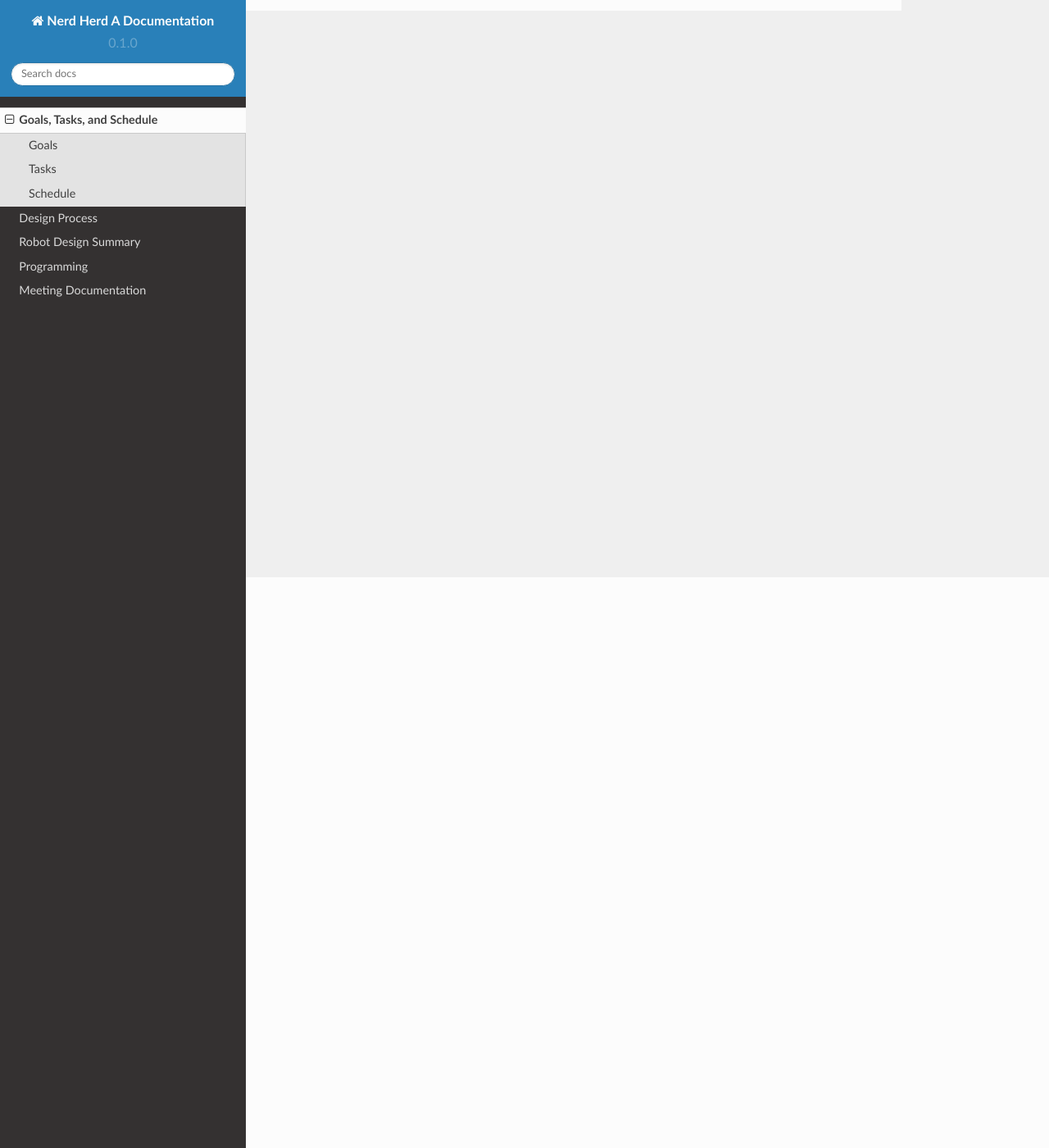
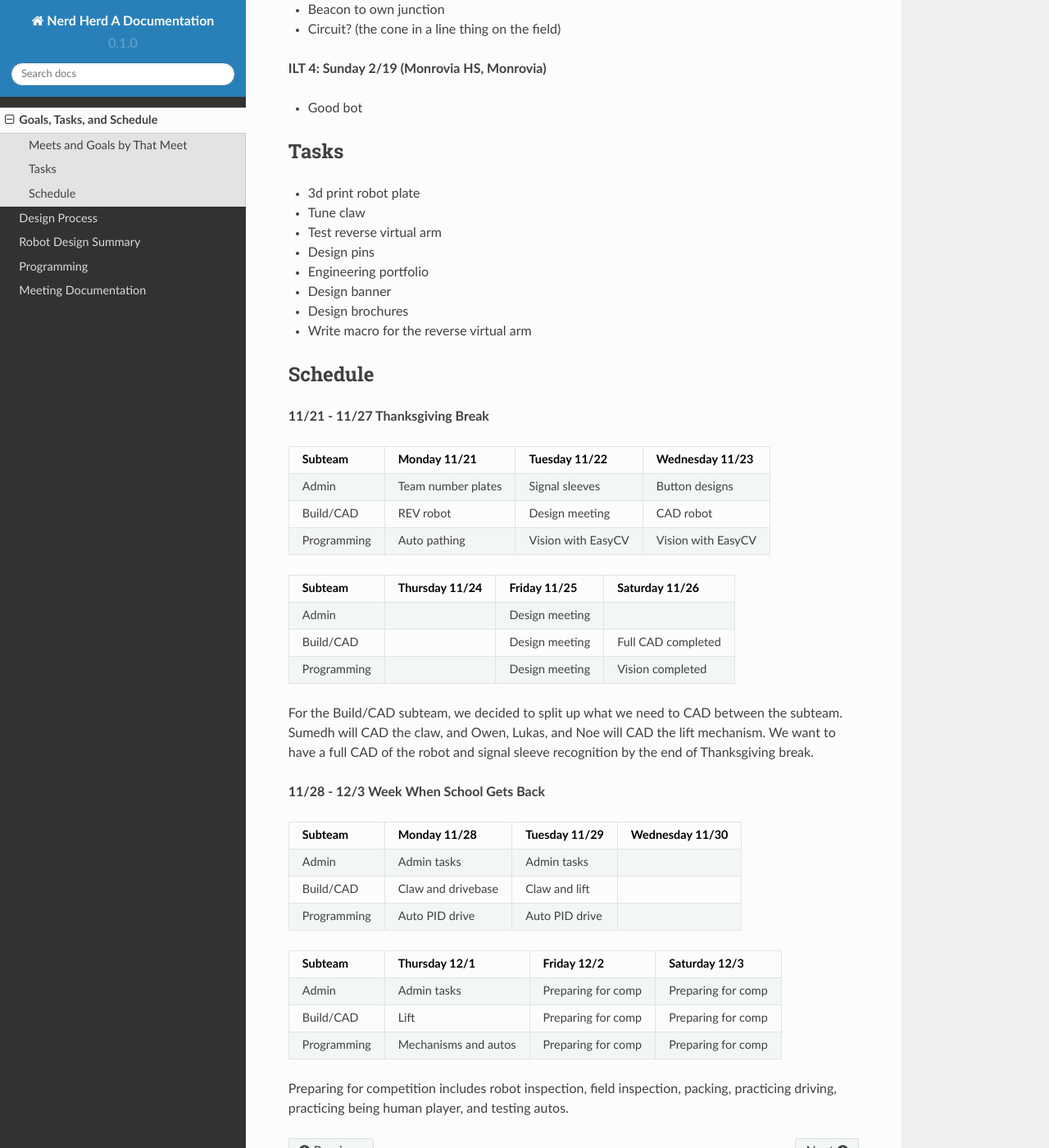
Before and after one commit to samanthac02/FTCDocumentation, a Sphinx documentation site: the page built from docs/source/goalsAndSchedule.rst, in a window 1280 px wide and 1400 px high, scrolled down 696 px. Shown: the whole window at 82% size. Built offline with Sphinx 7.4.7 and the Read the Docs theme 2.0.0, drawn with Linux system fonts in a browser that asks for light colours; some of the changed text lies outside the part shown.

Commit message:
Update goalsAndSchedule.rst

```diff
--- a/docs/source/goalsAndSchedule.rst
+++ b/docs/source/goalsAndSchedule.rst
@@ -2,8 +2,46 @@
 Goals, Tasks, and Schedule
 *****
 
-Goals
+Meets and Goals by That Meet
 #####
+
+**Meet 1: Sunday 12/4**
+
+* Autos (parking signal) + signal sleeve
+
+* Consistent terminal, ground, low junction scoring
+
+* Make beacon
+
+* Have mecanum drive
+
+* End game parking
+
+**Meet 2: Sunday 12/18**
+
+* Consistent Autos + with signal sleeve
+
+* Consistent terminal, ground, low, medium junction scoring
+
+* Mecanum drive
+
+* Have beacon
+
+* End game parking
+
+**Meet 3: Sunday 1/8**
+
+* Consistent Autos Parking Signaling
+
+* Consistent scoring for all junctions + terminal
+
+* Beacon to own junction
+
+* Circuit? (the cone in a line thing on the field)
+
+**ILT 4: Sunday 2/19 (Monrovia HS, Monrovia)**
+
+* Good bot
 
 Tasks
 #####
@@ -17,6 +55,53 @@ Tasks
 * Design brochures
 * Write macro for the reverse virtual arm
 
-
 Schedule
 #####
+
+**11/21 - 11/27 Thanksgiving Break**
+
++-------------+---------------------+---------------------+---------------------+
+| Subteam     | Monday 11/21        | Tuesday 11/22       | Wednesday 11/23     |
++=============+=====================+=====================+=====================+
+| Admin       | Team number plates  | Signal sleeves      | Button designs      |
++-------------+---------------------+---------------------+---------------------+
+| Build/CAD   | REV robot           | Design meeting      | CAD robot           |
++-------------+---------------------+---------------------+---------------------+
+| Programming | Auto pathing        | Vision with EasyCV  | Vision with EasyCV  |
++-------------+---------------------+---------------------+---------------------+
+
++-------------+---------------------+---------------------+---------------------+
+| Subteam     | Thursday 11/24      | Friday 11/25        | Saturday 11/26      |
++=============+=====================+=====================+=====================+
+| Admin       |                     | Design meeting      |                     |
++-------------+---------------------+---------------------+---------------------+
+| Build/CAD   |                     | Design meeting      | Full CAD completed  |
++-------------+---------------------+---------------------+---------------------+
+| Programming |                     | Design meeting      | Vision completed    |
++-------------+---------------------+---------------------+---------------------+
+
+For the Build/CAD subteam, we decided to split up what we need to CAD between the subteam. Sumedh will CAD the claw, and Owen, Lukas, and Noe will CAD the lift mechanism. We want to have a full CAD of the robot and signal sleeve recognition by the end of Thanksgiving break.
+
+**11/28 - 12/3 Week When School Gets Back**
+
++-------------+----------------------+---------------------+---------------------+
+| Subteam     | Monday 11/28         | Tuesday 11/29       | Wednesday 11/30     |
++=============+======================+=====================+=====================+
+| Admin       | Admin tasks          | Admin tasks         |                     |
++-------------+----------------------+---------------------+---------------------+
+| Build/CAD   | Claw and drivebase   | Claw and lift       |                     |
++-------------+----------------------+---------------------+---------------------+
+| Programming | Auto PID drive       | Auto PID drive      |                     |
++-------------+----------------------+---------------------+---------------------+
+
++-------------+----------------------+---------------------+---------------------+
+| Subteam     | Thursday 12/1        | Friday 12/2         | Saturday 12/3       |
++=============+======================+=====================+=====================+
+| Admin       | Admin tasks          | Preparing for comp  | Preparing for comp  |
++-------------+----------------------+---------------------+---------------------+
+| Build/CAD   | Lift                 | Preparing for comp  | Preparing for comp  |
++-------------+----------------------+---------------------+---------------------+
+| Programming | Mechanisms and autos | Preparing for comp  | Preparing for comp  |
++-------------+----------------------+---------------------+---------------------+
+
+Preparing for competition includes robot inspection, field inspection, packing, practicing driving, practicing being human player, and testing autos.
```
